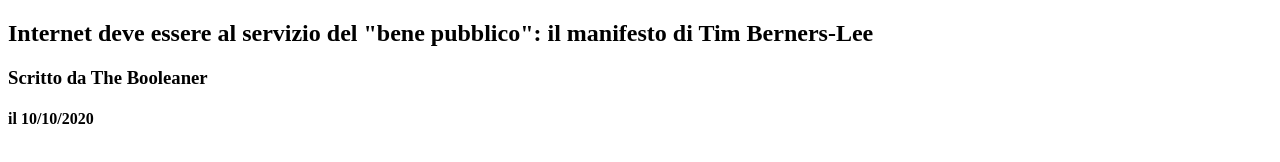
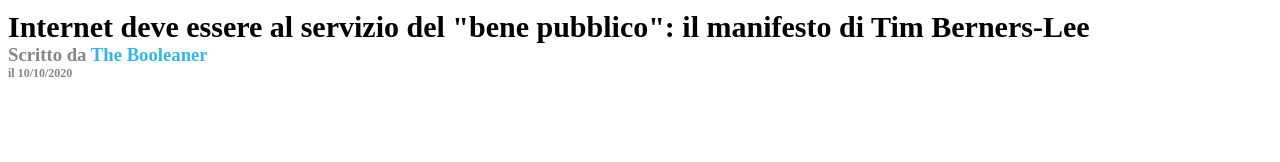
Before and after one commit to Jaskett/html-css-booleaner, a plain HTML site: page index.html in a window 1280 px wide. Shown: the part 108-270 px from the top of the page. Drawn offline with Linux system fonts and the light colour scheme.

Commit message:
Modifica stile "Titolo"

```diff
--- a/css/style.css
+++ b/css/style.css
@@ -12,3 +12,27 @@
     margin-left: 10px;
     height: 40px;
 }
+
+h1 {
+    margin-top: 0px;
+    margin-bottom: 0px;
+    font-size: 30px;
+}
+
+h3 {
+    margin-top: 0px;
+    margin-bottom: 0px;
+}
+
+h4 {
+    margin-top: 0px;
+    font-size: 12px;
+}
+
+.grey-word {
+    color: #858585;
+}
+
+.blue-word {
+    color: #35b4e9;
+}
```
